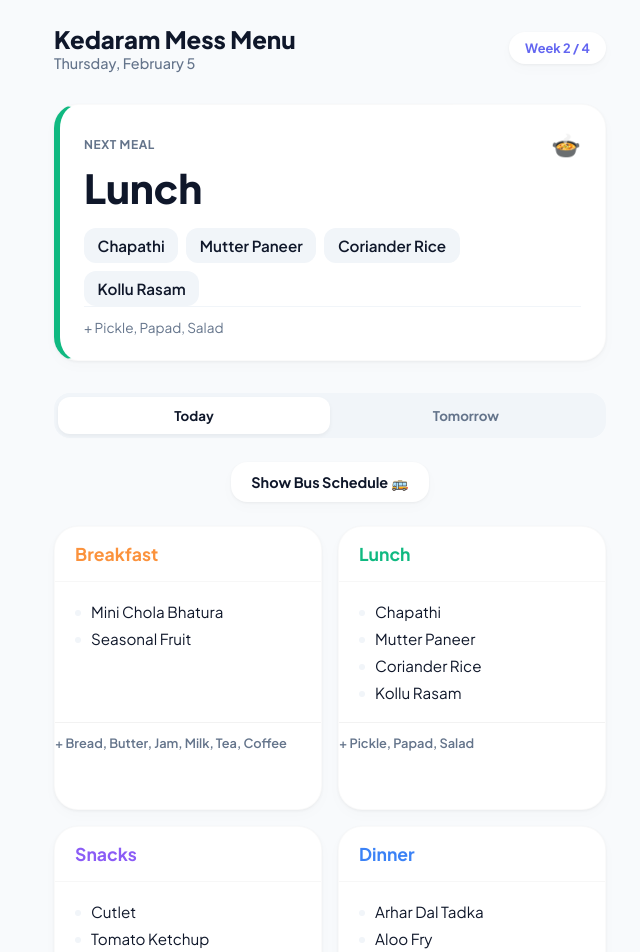
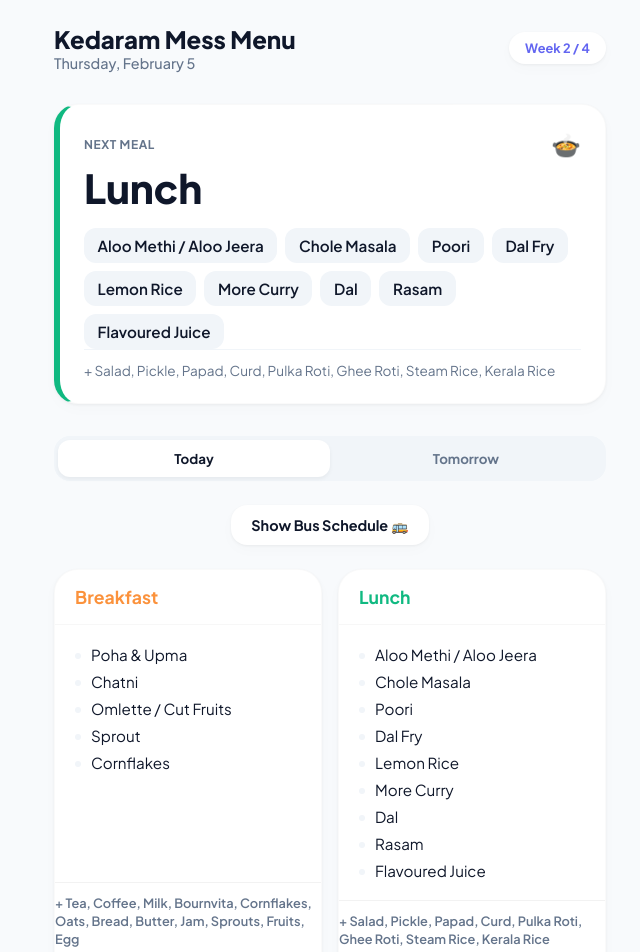
Before and after one commit to storieswithnandu/mess, a React (Vite) app: page / in a window 1280 px wide. Shown: the top 952 px of the page, without its empty margins (310-950 px from the left). Built offline with nearby package versions, Linux system fonts and the light colour scheme.

Commit message:
Update Kedaram Mess Menu from PDF, update bus schedule and set anchor for Week 1

```diff
--- a/src/data/busData.ts
+++ b/src/data/busData.ts
@@ -24,8 +24,9 @@ export interface BusSchedule {
 export const busSchedule: BusSchedule = {
     workingDays: {
         nilaToSahyadri: [
-            { time: '7:45' }, // User added
+            { time: '7:45', isMultiple: true },
             { time: '8:30', isMultiple: true },
+            { time: '8:55' },
             { time: '9:25' },
             { time: '9:45' },
             { time: '10:20' },
@@ -36,7 +37,7 @@ export const busSchedule: BusSchedule = {
             { time: '12:30', isMultiple: true },
             { time: '1:00', isMultiple: true },
             { time: '1:30', isMultiple: true },
-            { time: '1:45', isMultiple: true },
+            { time: '1:45' },
             { time: '2:15' },
             { time: '2:45' },
             { time: '3:20' },
@@ -57,14 +58,13 @@ export const busSchedule: BusSchedule = {
             { time: '12:00' },
         ],
         sahyadriToNila: [
-            { time: '7:45' }, // User added
+            { time: '7:45' },
             { time: '8:15' },
             { time: '8:30', isMultiple: true },
-            { time: '8:45' },
-            { time: '9:00', isMultiple: true },
+            { time: '8:55', isMultiple: true },
             { time: '9:25' },
             { time: '9:45' },
-            { time: '10:20', isMultiple: true },
+            { time: '10:20' },
             { time: '10:45' },
             { time: '11:15' },
             { time: '11:50', isMultiple: true },
@@ -72,7 +72,8 @@ export const busSchedule: BusSchedule = {
             { time: '12:30', isMultiple: true },
             { time: '1:00', isMultiple: true },
             { time: '1:30', isMultiple: true },
-            { time: '1:45', isMultiple: true },
+            { time: '1:45' },
+            { time: '1:55' },
             { time: '2:15' },
             { time: '2:45' },
             { time: '3:20' },
@@ -91,18 +92,20 @@ export const busSchedule: BusSchedule = {
             { time: '11:15' },
         ],
         extraBuses: [
-            { time: '7:40 AM', label: 'Nila Gate -> Palakkad -> Sahyadri', route: 'Via Palakkad Town, Kadamkode, Manapullykavu, Maidaan (Govt. Hospital), Stadium Bus Stand, Kalmandapam, Chandranagar, Pudussery' },
-            { time: '7:55 AM', label: 'Nila Gate -> Kalleppulley -> Sahyadri', route: 'Via Kalleppulley, Koppam, Sekharipuram, Mattumantha, Malampuzha' },
-            { time: '8:00 AM', label: 'Palakkad -> Nila -> Sahyadri', route: 'Via Kadamkode, Manapullykavu, Maidaan (Govt. Hospital), Stadium Bus Stand, Kalmandapam, Chandranagar, Pudussery' },
-            { time: '5:10 PM', label: 'Sahyadri -> Nila -> Palakkad', route: 'Via Pudussery, Kadamkode, Manapullykavu, Maidaan, Stadium Bus Stand. (On Fridays: to Kinar Stop)' },
-            { time: '5:20 PM', label: 'Sahyadri -> Nila -> Kalleppulley', route: 'Via Nila Manogata, Malampuzha Road, Mattumantha, Sekharipuram, Koppam' },
-            { time: '8:15 AM', label: 'Nila -> Wise Park -> Sahyadri', route: 'Nila 8:15 -> Wise Park 8:30 -> Nila Manogata 8:45 -> Sahyadri 9:00 (Service roads only)' },
-            { time: '6:15 PM', label: 'Sahyadri -> Nila -> Wise Park', route: 'Sahyadri 6:15 -> Nila Gate -> Wise Park 6:45 -> Nila Manogata 7:00 (Service roads only)' }
+            { time: '7:00 AM', label: 'Kalleppulley -> Sahyadri (7:50 AM)', route: 'Via Mattumantha, Koppam, Chandranagar Circle, Pudussery, Nila Gate' },
+            { time: '7:40 AM', label: 'Nila Gate -> Palakkad (8:25 AM) -> Sahyadri (8:55 AM)', route: 'Via Kadamkode, Manapullykavu, Maidaan (Govt. Hospital), Stadium, Kalmandapam, Chandranagar, Pudussery' },
+            { time: '7:55 AM', label: 'Nila Gate -> Kalleppulley (8:25 AM) -> Sahyadri (8:55 AM)', route: 'Via Koppam, Sekharipuram, Mattumantha, Malampuzha' },
+            { time: '8:00 AM', label: 'Palakkad -> Nila -> Sahyadri (8:30 AM)', route: 'Via Kadamkode, Manapullykavu, Maidaan (Govt. Hospital), Stadium, Kalmandapam, Chandranagar, Pudussery' },
+            { time: '8:15 AM', label: 'Nila -> Wise Park (8:30 AM) -> Sahyadri (9:00 AM)', route: 'Via Wise Park Junction, Nila Manogata (8:45 AM), Sahyadri' },
+            { time: '5:35 PM', label: 'Sahyadri -> Nila -> Palakkad Town', route: 'Via Pudussery, Kadamkode, Manapullykavu, Maidaan, Stadium Bus Stand. (Fri & Sat up to Kinnar stop)' },
+            { time: '5:35 PM', label: 'Sahyadri -> Nila -> Kalleppulley (5:55 PM)', route: 'Via Nila Manogata, Malampuzha Road, Mattumantha, Sekharipuram (5:50 PM), Koppam' },
+            { time: '6:15 PM', label: 'Sahyadri -> Stadium Bus Stand (Fri & Sat Only)', route: 'Via Nila Gate, Pudussery, Kadamkode, Manapullykavu, Maidaan' },
+            { time: '6:15 PM', label: 'Sahyadri -> Wise Park (6:45 PM) -> Nila Manogata', route: 'Via Nila Gate, Wise Park Junction, Nila Manogata (7:00 PM)' },
+            { time: '9:30 PM', label: 'Stadium Bus Stand -> IIT', route: 'Via Chandranagar, Pudussery' }
         ]
     },
     saturdays: {
         nilaToSahyadri: [
-            { time: '7:45' }, // Added for consistency
             { time: '8:30' },
             { time: '9:00' },
             { time: '9:30' },
@@ -121,7 +124,7 @@ export const busSchedule: BusSchedule = {
             { time: '4:00' },
             { time: '4:30' },
             { time: '5:00' },
-            { time: '5.15' },
+            { time: '5:15' },
             { time: '5:30' },
             { time: '6:00' },
             { time: '6:30' },
@@ -136,7 +139,6 @@ export const busSchedule: BusSchedule = {
         ],
         sahyadriToNila: [
             { time: '7:30' },
-            { time: '7:45' }, // User added
             { time: '8:00' },
             { time: '8:30' },
             { time: '9:00' },
@@ -167,20 +169,20 @@ export const busSchedule: BusSchedule = {
             { time: '11:15' },
         ],
         extraBuses: [
-            { time: '7:40 AM', label: 'Working Day Route 1', route: 'Nila Gate -> Palakkad -> Sahyadri via Pudussery' },
-            { time: '7:55 AM', label: 'Working Day Route 2', route: 'Nila Gate -> Kalleppulley -> Sahyadri via Malampuzha' },
-            { time: '5:10 PM', label: 'Working Day Route 4', route: 'Sahyadri -> Nila -> Palakkad via Stadium' },
-            { time: '1:00 PM', label: 'Sahyadri -> Palakkad', route: 'Sahyadri 1:00 -> Nila -> Stadium 1:30' },
-            { time: '1:30 PM', label: 'Stadium -> Saraswati', route: 'Stadium 1:30 -> Nila -> Saraswati 2:00' },
-            { time: '8:45 AM', label: 'Nila -> Wise Park -> Sahyadri', route: 'Nila 8:45 -> Wise Park 9:00 -> Nila Manogata 9:15 -> Sahyadri 9:30 (Service roads only)' },
-            { time: '6:15 PM', label: 'Sahyadri -> Nila -> Wise Park', route: 'Sahyadri 6:15 -> Nila Gate -> Wise Park 6:45 -> Nila Manogata 7:00' }
+            { time: '7:40 AM', label: 'Working Day Route 3', route: 'Nila Gate -> Palakkad (8:25 AM) -> Sahyadri (8:55 AM)' },
+            { time: '7:55 AM', label: 'Working Day Route 4', route: 'Nila Gate -> Kalleppulley (8:25 AM) -> Sahyadri (8:55 AM)' },
+            { time: '8:45 AM', label: 'Nila -> Wise Park (9:00 AM) -> Sahyadri (9:30 AM)', route: 'Via Wise Park Junction, Nila Manogata (9:15 AM)' },
+            { time: '1:00 PM', label: 'Sahyadri -> Palakkad (1:30 PM)', route: 'Sahyadri 1:00 -> Nila -> Stadium 1:30 -> Saraswati 2:00 PM' },
+            { time: '5:35 PM', label: 'Working Day Route 5', route: 'Sahyadri -> Nila -> Palakkad Town (up to Kinnar stop)' },
+            { time: '6:15 PM', label: 'Working Day Route 7 (Fri & Sat)', route: 'Sahyadri 6:15 PM -> Stadium Bus Stand' },
+            { time: '6:15 PM', label: 'Sahyadri -> Wise Park (6:45 PM) -> Nila Manogata', route: 'Via Wise Park Junction, Nila Manogata (7:00 PM)' },
+            { time: '9:30 PM', label: 'Stadium Bus Stand -> IIT', route: 'Via Chandranagar, Pudussery' }
         ]
     },
     sundays: {
         nilaToSahyadri: [
-            { time: '7:45' }, // Added for consistency
             { time: '8:45' },
-            { time: '9.15' },
+            { time: '9:15' },
             { time: '10:00' },
             { time: '11:00' },
             { time: '12:00' },
@@ -202,11 +204,10 @@ export const busSchedule: BusSchedule = {
             { time: '12:00' },
         ],
         sahyadriToNila: [
-            { time: '7:45' }, // User added
             { time: '8:00' },
             { time: '8:30' },
             { time: '9:00' },
-            { time: '9.30' },
+            { time: '9:30' },
             { time: '10:15' },
             { time: '11:15' },
             { time: '12:15' },
@@ -225,6 +226,8 @@ export const busSchedule: BusSchedule = {
             { time: '10:15' },
             { time: '11:15' },
         ],
-        extraBuses: []
+        extraBuses: [
+            { time: '9:30 PM', label: 'Stadium Bus Stand -> IIT', route: 'Via Chandranagar, Pudussery (Route 8 on all days)' }
+        ]
     },
 };
--- a/src/data/menu.ts
+++ b/src/data/menu.ts
@@ -9,100 +9,100 @@ export interface DailyMenu {
 }
 
 export const commonItems = {
-    Breakfast: ["Bread", "Butter", "Jam", "Milk", "Tea", "Coffee"],
-    Lunch: ["Pickle", "Papad", "Salad"],
-    Snacks: ["Tea", "Coffee"],
-    Dinner: ["Salad", "Pickle"]
+    Breakfast: ["Tea", "Coffee", "Milk", "Bournvita", "Cornflakes", "Oats", "Bread", "Butter", "Jam", "Sprouts", "Fruits", "Egg"],
+    Lunch: ["Salad", "Pickle", "Papad", "Curd", "Pulka Roti", "Ghee Roti", "Steam Rice", "Kerala Rice"],
+    Snacks: ["Tea", "Coffee", "Pay Snacks"],
+    Dinner: ["Salad", "Pickle", "Papad", "Pulka Roti", "Steam Rice", "Kerala Rice"]
 };
 
 // Week 1 & 3
 export const week1Menu: Record<DayOfWeek, DailyMenu> = {
     Monday: {
-        Breakfast: ["Aloo Paratha", "Ketchup", "Curd", "Mint Chutney"],
-        Lunch: ["Phulka", "White Rice", "Kerala Rice", "Chana Masala", "Arhar Dal", "Sambar", "Chutney", "Curd"],
-        Snacks: ["Onion Kachori", "Ketchup", "Fried Chilly"],
-        Dinner: ["Fried Rice", "Phulka", "Dal Tadka", "Gobhi Manchurian"]
+        Breakfast: ["Idli", "Wada", "Sambhar", "Chatni", "Boiled Egg / Banana", "Boiled Peanut", "Cornflakes"],
+        Lunch: ["Padwal Chana Dry", "Aloo Tomato Raswala", "Jeera Rice", "Dal Makhani", "Sambhar", "Fresh Juice"],
+        Snacks: ["Pay Snacks"],
+        Dinner: ["Cabbage Thoran", "Gobi Mutter Masala", "Steam Rice", "Dal Fry", "Rasam", "Sweet: Seviya Kheer"]
     },
     Tuesday: {
-        Breakfast: ["Masala Dosa", "Tomato Chutney", "Sambar"],
-        Lunch: ["Puri", "Aloo Palak", "Ridge Gourd", "White Rice", "Kerala Rice"],
-        Snacks: ["Aloo Bonda", "Tomato Ketchup"],
-        Dinner: ["Phulka", "Chole Masala", "Jeera Rice", "Dal", "Ice Cream"]
+        Breakfast: ["Poori Bhaji / Puttu", "Kadala Curry", "Boiled Egg / Watermelon", "Sprouted Moong", "Bournvita"],
+        Lunch: ["Mixveg Dry", "Dal Khichdi", "Dahi Kadi Pakoda", "Sambhar", "Flavoured Juice"],
+        Snacks: ["Pay Snacks"],
+        Dinner: ["Paneer Mutter Masala", "Tomato Rice", "Dal Pancharatna", "Rasam", "Sweet: Ice Cream"]
     },
     Wednesday: {
-        Breakfast: ["Dal Kichdi", "Coconut Chutney", "Dahi Boondi", "Peanut Butter"],
-        Lunch: ["Chapathi", "White Rice", "Greenpeas Masala", "Kerala Rice"],
-        Snacks: ["Green Matar Chat"],
-        Dinner: ["Hyderabadi Paneer/Chicken", "White Rice", "Moong Dal", "Paratha"]
+        Breakfast: ["Podi Dosa", "Chatni", "Sambhar", "Boiled Egg / Banana", "Boiled Chana", "Oats"],
+        Lunch: ["Aloo Bhindi Dry", "Rajma Masala", "Tadka Rice", "Dal Kolhapuri", "Sambhar", "Fresh Juice"],
+        Snacks: ["Pay Snacks"],
+        Dinner: ["Paneer Kadai / Chicken Kadai", "Dudhi Chana Dry", "Steam Rice", "Dal Methi", "Rasam", "Sweet: Gulab Jamun"]
     },
     Thursday: {
-        Breakfast: ["Puri", "Chana Masala"],
-        Lunch: ["Chapathi", "White Rice", "Mix Dal", "Malai Kofta", "Bottle Gourd"],
-        Snacks: ["Tikki Chat"],
-        Dinner: ["Spl Dal", "Sambar", "Masala Dosa", "Tomato Chutney"]
+        Breakfast: ["Poha & Upma", "Chatni", "Omlette / Cut Fruits", "Mix Sprouts", "Cornflakes"],
+        Lunch: ["Aloo Jeera Dry", "Chole Masala", "Poori", "Lemon Rice", "Dal Tadka", "More Curry", "Flavoured Juice"],
+        Snacks: ["Pay Snacks"],
+        Dinner: ["Tendli Chana (Kovaka) Dry", "Egg Curry / Corn Capsicum", "Mushroom Masala", "Steam Rice", "Dal Palak", "Rasam", "Sweet: Pineapple Sheera"]
     },
     Friday: {
-        Breakfast: ["Fried Idly", "Vada", "Sambar", "Coconut Chutney"],
-        Lunch: ["Phulka", "White Rice", "Kadai Veg", "Sambar", "Potato Cabbage"],
-        Snacks: ["Pungulu", "Coconut Chutney"],
-        Dinner: ["Chicken Gravy / Paneer Butter Masala", "Mix Dal", "Chapathi"]
+        Breakfast: ["Pav Bhaji", "Vellappam with Veg Stew", "Boiled Egg / Banana", "Sprout", "Bournvita"],
+        Lunch: ["Carrot Aloo Beans Dry", "Sprouted Mix Curry", "Steam Rice", "Dal Fry", "Methi Paratha", "Sambhar", "Fresh Juice"],
+        Snacks: ["Pay Snacks"],
+        Dinner: ["Cabbage Poriyal", "Paneer Kolhapuri / Chicken Kolhapuri", "Ghee Rice", "Mix Dal", "Sweet: Burfi / Laddu"]
     },
     Saturday: {
-        Breakfast: ["Gobi Mix Veg Paratha", "Ketchup", "Green Coriander Chutney"],
-        Lunch: ["Chapathi", "White Rice", "Rajma Masala", "Green Veg", "Ginger Dal"],
-        Snacks: ["Samosa", "Ketchup", "Cold Coffee"],
-        Dinner: ["Phulka", "Green Peas Masala", "White Rice", "Raw Banana Poriyal"]
+        Breakfast: ["Aloo Paratha / Seviya Upma", "Curd / Green Chatni", "Boiled Egg / Banana", "Oats", "Sprout"],
+        Lunch: ["Chana Masala", "Veg Pulao", "Veg Raitha", "Dal Fry", "Buttermilk", "Rasam", "Flavoured Juice"],
+        Snacks: ["Pay Snacks"],
+        Dinner: ["Aloo Capsicum Dry", "Soyabean Mutter Masala", "Tadka Rice", "Yellow Dal Tadka", "Sambhar", "Sweet: Payasam"]
     },
     Sunday: {
-        Breakfast: ["Onion Rava Dosa", "Tomato Chutney", "Sambar"],
-        Lunch: ["Chicken Dum Biryani / Chilli Paneer", "Shorba Masala", "Raita"],
-        Snacks: ["Vada Pav", "Fried Green Chilly"],
-        Dinner: ["Arhar Dal Tadka", "Aloo Fry", "Kadhi Pakoda", "Rice", "Chapati", "Gulab Jamun"]
+        Breakfast: ["Masala Dosa", "Sambhar", "Chatni", "Boiled Egg / Banana", "Cornflakes", "Sprout"],
+        Lunch: ["Veg with Paneer Biriyani / Chicken Biriyani", "Raitha", "Beetroot Dry", "Dal Tadka", "Lime Juice"],
+        Snacks: ["Pay Snacks"],
+        Dinner: ["Raw Banana Dry", "Aloo Mutter Gravy", "Steam Rice", "Dal Fry", "Triangle Paratha", "Sambhar", "Sweet: Fruit Custard"]
     }
 };
 
 // Week 2 & 4
 export const week2Menu: Record<DayOfWeek, DailyMenu> = {
     Monday: {
-        Breakfast: ["Aloo Paratha", "Ketchup", "Curd", "Mint Chutney"],
-        Lunch: ["Phulka", "Ghee Rice", "Aloo Chana Masala", "Soya Chilly", "Sambar"],
-        Snacks: ["Macaroni"],
-        Dinner: ["Paneer/Egg Biryani", "Raita", "Mutter Masala", "Phulka"]
+        Breakfast: ["Idli", "Wada", "Sambhar", "Chatni", "Boiled Egg / Banana", "Boiled Black Chana", "Cornflakes"],
+        Lunch: ["Whole Pulses Dry", "Dahi Bhindi Masala", "Dal Pappu", "Sambhar", "Fresh Juice"],
+        Snacks: ["Pay Snacks"],
+        Dinner: ["Cabbage Mutter Dry", "Veg Kofta Curry", "Chana Dal Masala", "Rasam", "Sweet: Seviya Kheer"]
     },
     Tuesday: {
-        Breakfast: ["Upma", "Vada", "Coriander Chutney", "Curd"],
-        Lunch: ["Chola", "Bhatura", "Toor Dal Fry", "Green Mix Veg", "Lemon Rice"],
-        Snacks: ["Dahi Papdi Chat"],
-        Dinner: ["Phulka", "White Rice", "Methi Dal", "Mix Veg", "Ice Cream"]
+        Breakfast: ["Poori Bhaji / Nool Puttu", "Kadala Curry", "Boiled Egg / Watermelon", "Sprouted Moong", "Bournvita"],
+        Lunch: ["Veg Kolhapuri", "Tomato Rice", "Raita", "Dal Tadka", "Sambhar", "Flavoured Juice"],
+        Snacks: ["Pay Snacks"],
+        Dinner: ["Aloo Green Chawli Dry", "Mutter Paneer", "Rice", "Dal Fry", "Rasam", "Sweet: Ice Cream"]
     },
     Wednesday: {
-        Breakfast: ["Puttu", "Kadal Curry", "Peanut Butter"],
-        Lunch: ["Chapathi", "Methi Dal", "Drumstick Gravy", "Dondakaya Dry"],
-        Snacks: ["Mysore Bonda"],
-        Dinner: ["Kadai Chicken / Paneer", "Pulao", "Mix Dal", "Butter Naan"]
+        Breakfast: ["Set Dosa", "Red Chatni", "Sambhar", "Boiled Egg / Banana", "Sprout", "Oats"],
+        Lunch: ["Mix Veg Dry", "Methi Malai Mutter", "Triangle Paratha", "Steam Rice", "Dal", "Sambhar", "Jaljeera"],
+        Snacks: ["Pay Snacks"],
+        Dinner: ["Beetroot Poriyal", "Paneer Kolhapuri / Chicken Kolhapuri", "Green Peas Pulao", "Dal", "Rasam", "Sweet: Gulab Jamun"]
     },
     Thursday: {
-        Breakfast: ["Mini Chola Bhatura", "Seasonal Fruit"],
-        Lunch: ["Chapathi", "Mutter Paneer", "Coriander Rice", "Kollu Rasam"],
-        Snacks: ["Cutlet", "Tomato Ketchup"],
-        Dinner: ["Arhar Dal Tadka", "Aloo Fry", "Kadhi Pakoda", "White Rice"]
+        Breakfast: ["Poha & Upma", "Chatni", "Omlette / Cut Fruits", "Sprout", "Cornflakes"],
+        Lunch: ["Aloo Methi / Aloo Jeera", "Chole Masala", "Poori", "Dal Fry", "Lemon Rice", "More Curry", "Dal", "Rasam", "Flavoured Juice"],
+        Snacks: ["Pay Snacks"],
+        Dinner: ["Padwal Chana Dry", "Egg Masala / Corn Capsicum", "Mushroom Masala", "Snake Gourd Dry", "Sweet: Pineapple Sheera"]
     },
     Friday: {
-        Breakfast: ["Podi Dosa", "Sambar", "Tomato Chutney", "Peanut Butter"],
-        Lunch: ["Phulka", "Navadhanya Masala", "Sambar", "Green Mix Veg"],
-        Snacks: ["Pani Puri"],
-        Dinner: ["Chicken Gravy / Paneer Butter Masala", "Mix Dal", "Chapathi", "Sheera"]
+        Breakfast: ["Pav Bhaji", "Vellappam with Veg Stew", "Boiled Egg / Banana", "Boiled Black Chana", "Bournvita"],
+        Lunch: ["Veg Soya Chunk", "Rajma Masala", "Jeera Rice", "Dal Palak", "Sambhar", "Fresh Juice"],
+        Snacks: ["Pay Snacks"],
+        Dinner: ["Cabbage Poriyal", "Chicken Kebab with Curry / Paneer Tikka Masala", "Dal Lasooni Tadka", "Sweet: Burfi / Laddu"]
     },
     Saturday: {
-        Breakfast: ["Mix-veg Paratha", "Mint Chutney", "Curd", "Ketchup"],
-        Lunch: ["Chapathi", "Green Peas Pulav", "Spinach Dal", "Gobhi Capsicum"],
-        Snacks: ["Samosa", "Ketchup", "Cold Coffee"],
-        Dinner: ["Dal Makhani", "Aloo Brinjal", "Sambar", "Phulka", "Kheem"]
+        Breakfast: ["Aloo Paratha / Green Peas Upma", "Curd / Green Chatni", "Boiled Egg / Banana", "Oats", "Sprout"],
+        Lunch: ["Mix Veg Semi Dry", "Besan Gatte Masala", "Dal Fry", "Steam Rice", "Rasam", "Flavoured Juice"],
+        Snacks: ["Pay Snacks"],
+        Dinner: ["Veg Fried Rice / Veg Noodles", "Veg Manchurian Gravy", "Aloo Capsicum", "Dal Adraki", "Rasam", "Sweet: Payasam"]
     },
     Sunday: {
-        Breakfast: ["Andhra Kara Dosa", "Peanut Chutney", "Sambar"],
-        Lunch: ["Puri", "Biryani Rice", "Chicken/Paneer Masala", "Chana Dal"],
-        Snacks: ["Pav Bhaji"],
-        Dinner: ["Phulka", "Baby Aloo Masala", "Soya Chilli", "White Rice"]
+        Breakfast: ["Masala Dosa", "Sambhar", "Chatni", "Boiled Egg / Banana", "Cornflakes", "Boiled Peanut"],
+        Lunch: ["Mandi Rice", "Chicken Masala / Paneer Masala", "Beetroot Dry", "Dal Tadka", "Lime Juice"],
+        Snacks: ["Pay Snacks"],
+        Dinner: ["Aloo Mutter Dry", "Brinjal Curry", "Triangle Paratha", "Sambhar", "Sweet: Fruit Custard"]
     }
 };
--- a/src/utils/timeUtils.ts
+++ b/src/utils/timeUtils.ts
@@ -50,7 +50,7 @@ export function getCurrentDay(): DayOfWeek {
 
 export function getWeekParity(date: Date = new Date()): 'odd' | 'even' {
     // Anchor: Mon Feb 2, 2026 is start of "Week 2/4" (Even).
-    const anchorDate = new Date('2026-02-02T00:00:00');
+    const anchorDate = new Date('2026-09-14T00:00:00');
 
     // Calculate difference in milliseconds
     const diffTime = date.getTime() - anchorDate.getTime();
```
